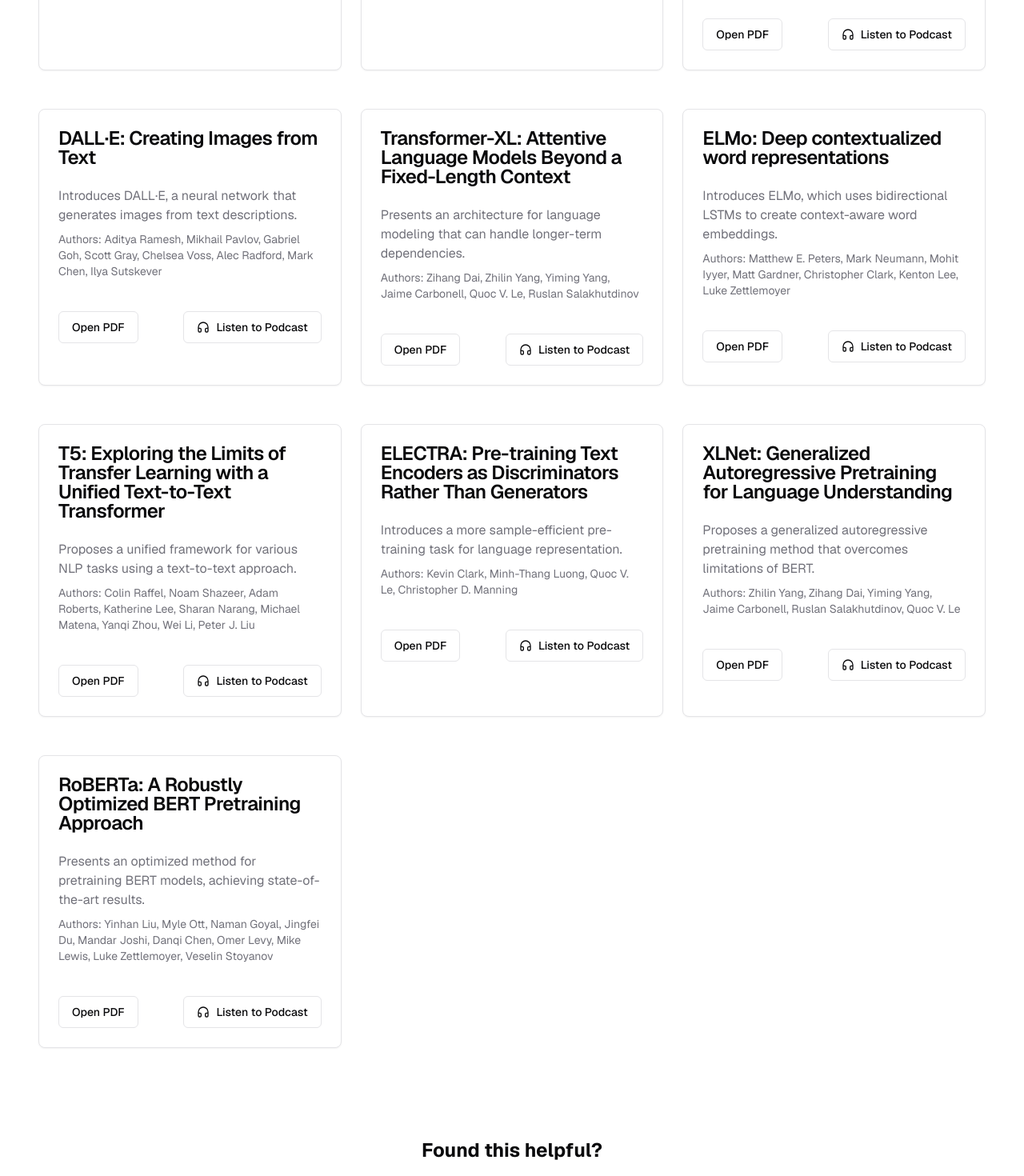
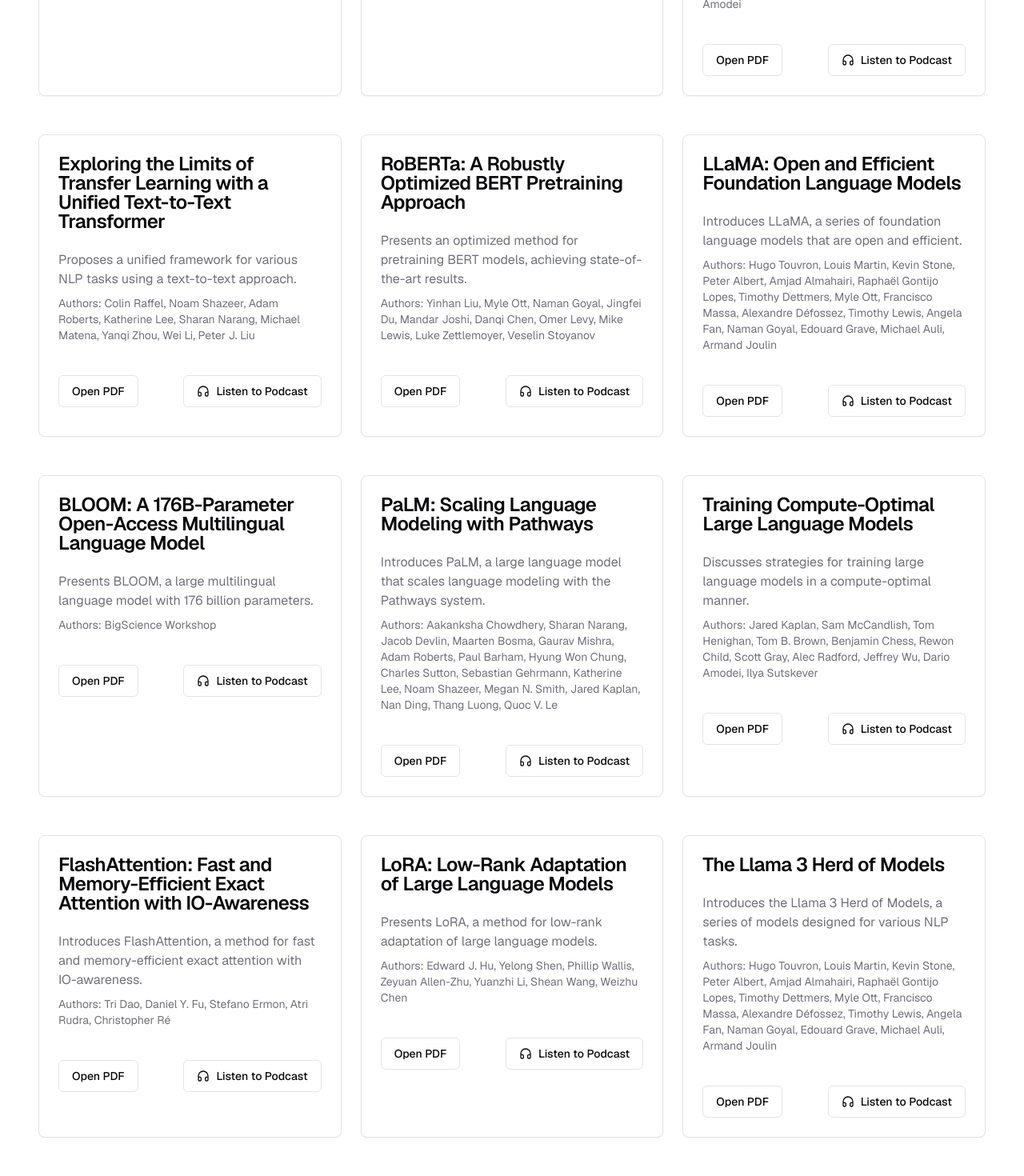
Before and after one commit to moebqr/LLM-Foundation, a Next.js app: page / in a window 1280 px wide. Shown: the part 1180-2650 px from the top of the page at 80% size. Built offline with nearby package versions, Linux system fonts and the light colour scheme.

Commit message:
Real List of Papers

```diff
--- a/src/app/page.tsx
+++ b/src/app/page.tsx
@@ -23,53 +23,18 @@
     podcastUrl: "https://example.com/bert-podcast.mp3",
   },
   {
-    title: "GPT-3: Language Models are Few-Shot Learners",
+    title: "Language Models are Few-Shot Learners",
     summary: "Demonstrates the capability of large language models to perform tasks with minimal examples.",
     authors: ["Tom B. Brown", "Benjamin Mann", "Nick Ryder", "Melanie Subbiah", "Jared Kaplan", "Prafulla Dhariwal", "Arvind Neelakantan", "Pranav Shyam", "Girish Sastry", "Amanda Askell", "Sandhini Agarwal", "Ariel Herbert-Voss", "Gretchen Krueger", "Tom Henighan", "Rewon Child", "Aditya Ramesh", "Daniel M. Ziegler", "Jeffrey Wu", "Clemens Winter", "Christopher Hesse", "Mark Chen", "Eric Sigler", "Mateusz Litwin", "Scott Gray", "Benjamin Chess", "Jack Clark", "Christopher Berner", "Sam McCandlish", "Alec Radford", "Ilya Sutskever", "Dario Amodei"],
     pdfUrl: "https://arxiv.org/pdf/2005.14165.pdf",
     podcastUrl: "https://example.com/gpt3-podcast.mp3",
   },
   {
-    title: "DALL·E: Creating Images from Text",
-    summary: "Introduces DALL·E, a neural network that generates images from text descriptions.",
-    authors: ["Aditya Ramesh", "Mikhail Pavlov", "Gabriel Goh", "Scott Gray", "Chelsea Voss", "Alec Radford", "Mark Chen", "Ilya Sutskever"],
-    pdfUrl: "https://arxiv.org/pdf/2102.12092.pdf",
-    podcastUrl: "https://example.com/dalle-podcast.mp3",
-  },
-  {
-    title: "Transformer-XL: Attentive Language Models Beyond a Fixed-Length Context",
-    summary: "Presents an architecture for language modeling that can handle longer-term dependencies.",
-    authors: ["Zihang Dai", "Zhilin Yang", "Yiming Yang", "Jaime Carbonell", "Quoc V. Le", "Ruslan Salakhutdinov"],
-    pdfUrl: "https://arxiv.org/pdf/1901.02860.pdf",
-    podcastUrl: "https://example.com/transformer-xl-podcast.mp3",
-  },
-  {
-    title: "ELMo: Deep contextualized word representations",
-    summary: "Introduces ELMo, which uses bidirectional LSTMs to create context-aware word embeddings.",
-    authors: ["Matthew E. Peters", "Mark Neumann", "Mohit Iyyer", "Matt Gardner", "Christopher Clark", "Kenton Lee", "Luke Zettlemoyer"],
-    pdfUrl: "https://arxiv.org/pdf/1802.05365.pdf",
-    podcastUrl: "https://example.com/elmo-podcast.mp3",
-  },
-  {
-    title: "T5: Exploring the Limits of Transfer Learning with a Unified Text-to-Text Transformer",
+    title: "Exploring the Limits of Transfer Learning with a Unified Text-to-Text Transformer",
     summary: "Proposes a unified framework for various NLP tasks using a text-to-text approach.",
     authors: ["Colin Raffel", "Noam Shazeer", "Adam Roberts", "Katherine Lee", "Sharan Narang", "Michael Matena", "Yanqi Zhou", "Wei Li", "Peter J. Liu"],
     pdfUrl: "https://arxiv.org/pdf/1910.10683.pdf",
     podcastUrl: "https://example.com/t5-podcast.mp3",
-  },
-  {
-    title: "ELECTRA: Pre-training Text Encoders as Discriminators Rather Than Generators",
-    summary: "Introduces a more sample-efficient pre-training task for language representation.",
-    authors: ["Kevin Clark", "Minh-Thang Luong", "Quoc V. Le", "Christopher D. Manning"],
-    pdfUrl: "https://arxiv.org/pdf/2003.10555.pdf",
-    podcastUrl: "https://example.com/electra-podcast.mp3",
-  },
-  {
-    title: "XLNet: Generalized Autoregressive Pretraining for Language Understanding",
-    summary: "Proposes a generalized autoregressive pretraining method that overcomes limitations of BERT.",
-    authors: ["Zhilin Yang", "Zihang Dai", "Yiming Yang", "Jaime Carbonell", "Ruslan Salakhutdinov", "Quoc V. Le"],
-    pdfUrl: "https://arxiv.org/pdf/1906.08237.pdf",
-    podcastUrl: "https://example.com/xlnet-podcast.mp3",
   },
   {
     title: "RoBERTa: A Robustly Optimized BERT Pretraining Approach",
@@ -77,6 +42,55 @@
     authors: ["Yinhan Liu", "Myle Ott", "Naman Goyal", "Jingfei Du", "Mandar Joshi", "Danqi Chen", "Omer Levy", "Mike Lewis", "Luke Zettlemoyer", "Veselin Stoyanov"],
     pdfUrl: "https://arxiv.org/pdf/1907.11692.pdf",
     podcastUrl: "https://example.com/roberta-podcast.mp3",
+  },
+  {
+    title: "LLaMA: Open and Efficient Foundation Language Models",
+    summary: "Introduces LLaMA, a series of foundation language models that are open and efficient.",
+    authors: ["Hugo Touvron", "Louis Martin", "Kevin Stone", "Peter Albert", "Amjad Almahairi", "Raphaël Gontijo Lopes", "Timothy Dettmers", "Myle Ott", "Francisco Massa", "Alexandre Défossez", "Timothy Lewis", "Angela Fan", "Naman Goyal", "Edouard Grave", "Michael Auli", "Armand Joulin"],
+    pdfUrl: "https://arxiv.org/pdf/2302.13971.pdf",
+    podcastUrl: "https://example.com/llama-podcast.mp3",
+  },
+  {
+    title: "BLOOM: A 176B-Parameter Open-Access Multilingual Language Model",
+    summary: "Presents BLOOM, a large multilingual language model with 176 billion parameters.",
+    authors: ["BigScience Workshop"],
+    pdfUrl: "https://arxiv.org/pdf/2211.05100.pdf",
+    podcastUrl: "https://example.com/bloom-podcast.mp3",
+  },
+  {
+    title: "PaLM: Scaling Language Modeling with Pathways",
+    summary: "Introduces PaLM, a large language model that scales language modeling with the Pathways system.",
+    authors: ["Aakanksha Chowdhery", "Sharan Narang", "Jacob Devlin", "Maarten Bosma", "Gaurav Mishra", "Adam Roberts", "Paul Barham", "Hyung Won Chung", "Charles Sutton", "Sebastian Gehrmann", "Katherine Lee", "Noam Shazeer", "Megan N. Smith", "Jared Kaplan", "Nan Ding", "Thang Luong", "Quoc V. Le"],
+    pdfUrl: "https://arxiv.org/pdf/2204.02311.pdf",
+    podcastUrl: "https://example.com/palm-podcast.mp3",
+  },
+  {
+    title: "Training Compute-Optimal Large Language Models",
+    summary: "Discusses strategies for training large language models in a compute-optimal manner.",
+    authors: ["Jared Kaplan", "Sam McCandlish", "Tom Henighan", "Tom B. Brown", "Benjamin Chess", "Rewon Child", "Scott Gray", "Alec Radford", "Jeffrey Wu", "Dario Amodei", "Ilya Sutskever"],
+    pdfUrl: "https://arxiv.org/pdf/2203.15556.pdf",
+    podcastUrl: "https://example.com/compute-optimal-podcast.mp3",
+  },
+  {
+    title: "FlashAttention: Fast and Memory-Efficient Exact Attention with IO-Awareness",
+    summary: "Introduces FlashAttention, a method for fast and memory-efficient exact attention with IO-awareness.",
+    authors: ["Tri Dao", "Daniel Y. Fu", "Stefano Ermon", "Atri Rudra", "Christopher Ré"],
+    pdfUrl: "https://arxiv.org/pdf/2205.14135.pdf",
+    podcastUrl: "https://example.com/flashattention-podcast.mp3",
+  },
+  {
+    title: "LoRA: Low-Rank Adaptation of Large Language Models",
+    summary: "Presents LoRA, a method for low-rank adaptation of large language models.",
+    authors: ["Edward J. Hu", "Yelong Shen", "Phillip Wallis", "Zeyuan Allen-Zhu", "Yuanzhi Li", "Shean Wang", "Weizhu Chen"],
+    pdfUrl: "https://arxiv.org/pdf/2106.09685.pdf",
+    podcastUrl: "https://example.com/lora-podcast.mp3",
+  },
+  {
+    title: "The Llama 3 Herd of Models",
+    summary: "Introduces the Llama 3 Herd of Models, a series of models designed for various NLP tasks.",
+    authors: ["Hugo Touvron", "Louis Martin", "Kevin Stone", "Peter Albert", "Amjad Almahairi", "Raphaël Gontijo Lopes", "Timothy Dettmers", "Myle Ott", "Francisco Massa", "Alexandre Défossez", "Timothy Lewis", "Angela Fan", "Naman Goyal", "Edouard Grave", "Michael Auli", "Armand Joulin"],
+    pdfUrl: "https://arxiv.org/pdf/2302.13971.pdf",
+    podcastUrl: "https://example.com/llama3-podcast.mp3",
   },
 ];
 
--- a/src/components/HowToUse.tsx
+++ b/src/components/HowToUse.tsx
@@ -9,9 +9,10 @@
       </CardHeader>
       <CardContent>
         <ul className="list-disc pl-5 space-y-2">
-          <li>Browse through the collection of 10 influential research papers on Large Language Models (LLMs).</li>
+          <li>Browse through the collection of 12 influential research papers on Large Language Models (LLMs).</li>
           <li>Click on the &quot;Open PDF&quot; button to view the research paper.</li>
           <li>Click on the &quot;Listen to Podcast&quot; button to open the audio player.</li>
+          <li>I recommend going through the papers in order. If not, at least go through the first 3 and the last 1.</li>
         </ul>
       </CardContent>
     </Card>
```
